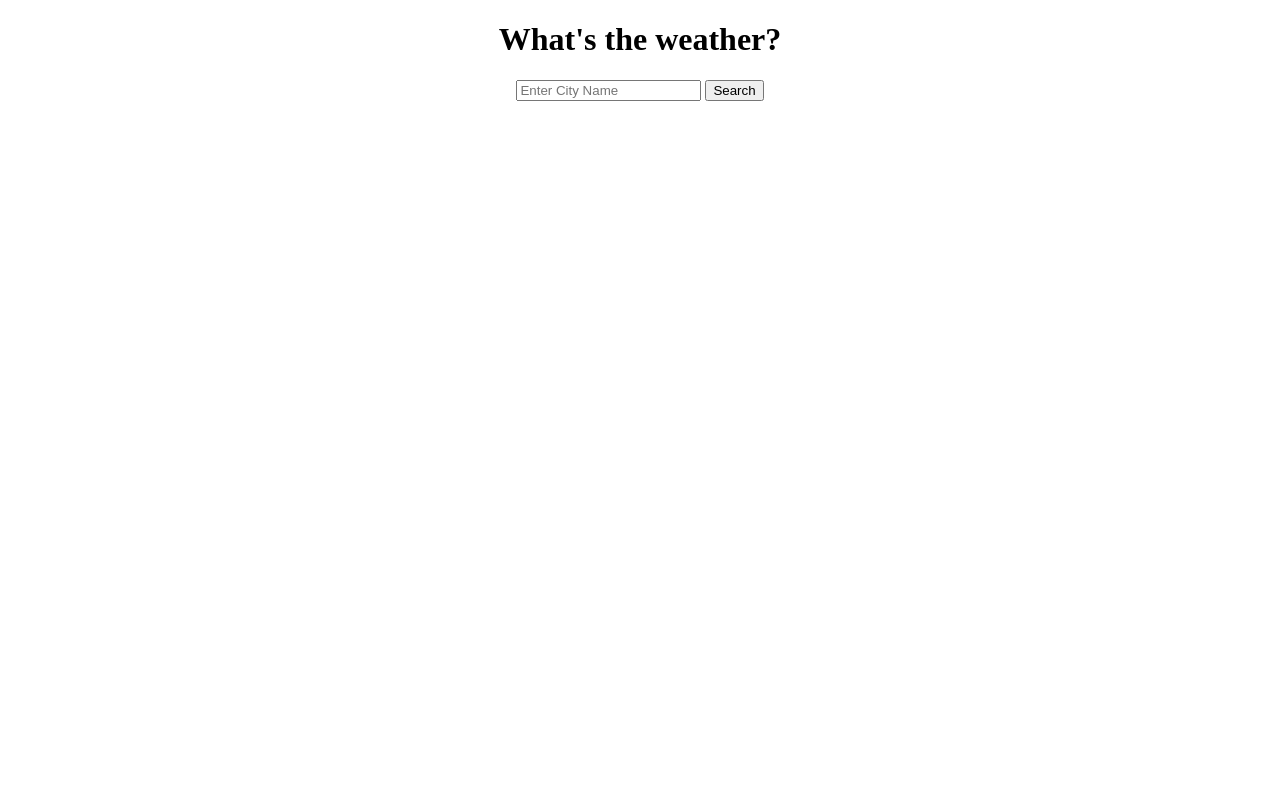
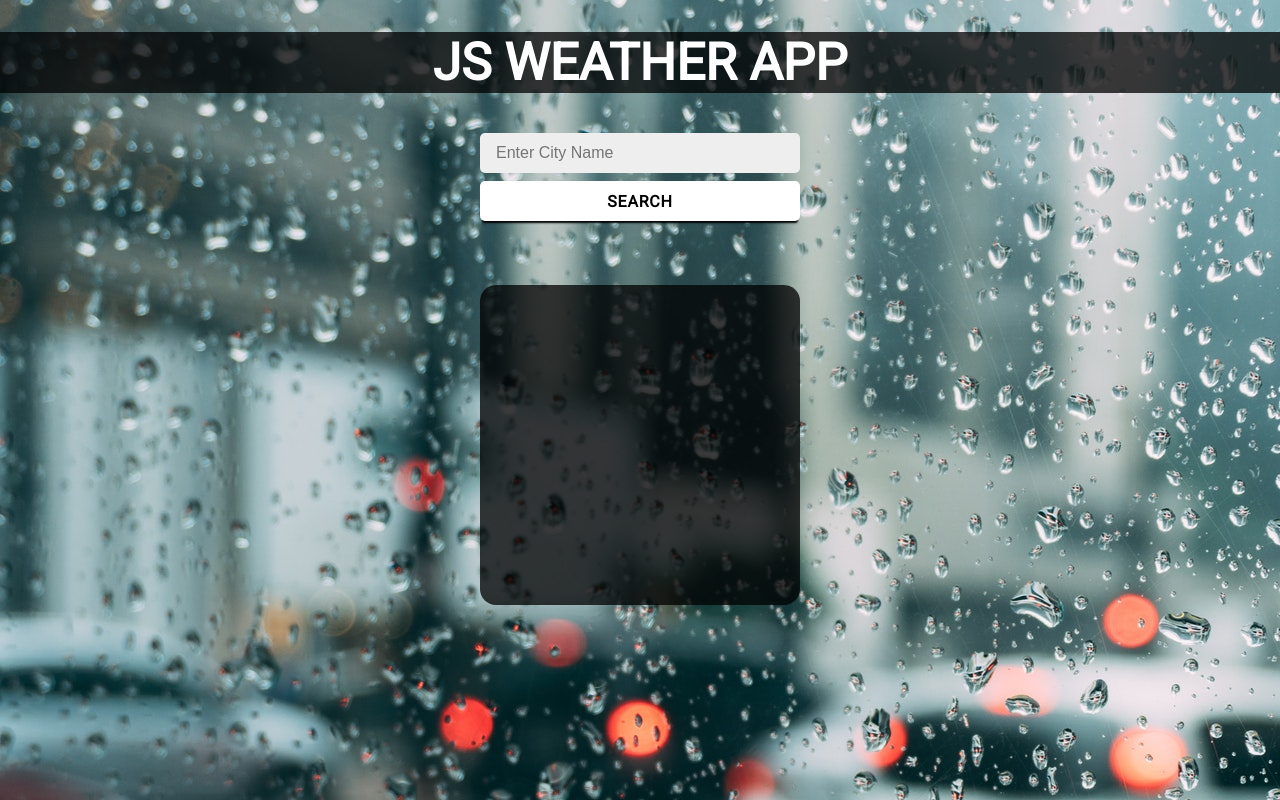
Before and after one commit to facundo-91/weather-js-app, a plain HTML site: page index.html in a window 1280 px wide. Both pictures are taken after a click on the button "Search". Drawn offline with Linux system fonts and the light colour scheme; no server answers.

Commit message:
added some style

```diff
--- a/index.html
+++ b/index.html
@@ -5,15 +5,18 @@
 	<meta name="viewport" content="width=device-width, initial-scale=1.0">
 	<meta http-equiv="X-UA-Compatible" content="ie=edge">
 	<title>Weather JS App</title>
+	<link rel="stylesheet" href="https://fonts.googleapis.com/css?family=Roboto&display=swap">
 	<link rel="stylesheet" href="style.css">
 </head>
 <body>
-	<h1>What's the weather?</h1>
+	<p class="title">JS Weather App</p>
 	<div>
-		<input type="text" placeholder="Enter City Name" id="search-input">
+		<input type="text" placeholder="Enter City Name" id="search-input" autofocus>
+	</div>
+	<div>
 		<input type="button" value="Search" id="search-btn">
 	</div>
-	<div id="weather-main">
+	<div id="weather-main" style="display: none">
 		<div id="weather-city"></div>
 		<div id="weather-temp"></div>
 		<div id="weather-description"></div>
--- a/scripts.js
+++ b/scripts.js
@@ -1,6 +1,7 @@
 // Selectors
 let searchInput = document.querySelector('#search-input');
 let searchButton = document.querySelector('#search-btn');
+let weatherMain = document.querySelector('#weather-main');
 let weatherCity = document.querySelector('#weather-city');
 let weatherTemp = document.querySelector('#weather-temp');
 let weatherDescription = document.querySelector('#weather-description');
@@ -18,7 +19,7 @@ function fetchWeather() {
 	request.open('GET', url, true);
 	// Function when request completes
 	request.onload = function() {
-		if (this.status == 200) {
+		if (this.status === 200) {
 			let response = JSON.parse(this.responseText);
 			weatherCity.innerHTML = response.name + ", " + response.sys.country;
 			weatherIcon.src = "http://openweathermap.org/img/w/" + response.weather[0].icon + ".png";
@@ -35,6 +36,12 @@ function fetchWeather() {
 	request.send();
 	// Clear input after search
 	searchInput.value = '';
+	// Change the display property of the div
+	if (weatherMain.style.display === 'none') {
+		weatherMain.style.display = 'block';
+	} else {
+		weatherMain.style.display = 'none';
+	}
 }
 
 // Events Listeners
--- a/style.css
+++ b/style.css
@@ -2,9 +2,61 @@ html, body {
 	margin: 0;
 	padding: 0;
 	text-align: center;
+	background: url(./bg.jpg) fixed no-repeat;
+	font-family: 'Roboto', sans-serif;
+}
+.title {
+	font-size: 3.2rem;
+	font-weight: bold;
+	text-transform: uppercase;
+	color: #fff;
+	background-color: rgba(0, 0, 0, 0.75);
+	margin: 2rem 0;
+}
+#search-input {
+	height: 1.5rem;
+	width: 18rem;
+	margin: .5rem;
+	padding: .5rem 1rem;
+	font-size: 1rem;
+	background-color: #eee;
+	border: none;
+	border-radius: 5px;
+	vertical-align: middle;
+}
+#search-input:focus {
+	outline: none;
+}
+#search-btn {
+	cursor: pointer;
+	height: 2.5rem;
+	width: 20rem;
+	background-color: #fff;
+	font-size: 1rem;
+	font-weight: 600;
+	font-family: "Roboto", sans-serif;
+	letter-spacing: 0.8px;
+	text-align: center;
+	text-decoration: none;
+	text-transform: uppercase;
+	border: none;
+	border-radius: 5px;
+	box-shadow: 0 4px 2px -2px black;
+}
+#search-btn:hover {
+	text-decoration: none;
+	box-shadow: 0 4px 10px 0px black;
+	color: #111;
+	border: solid 1px #111;
 }
 #weather-main {
-	margin: 4rem 0;
+	width: 20rem;
+	height: 16rem;
+	padding: 2rem 0;
+	margin: 4rem auto;
+	color: #fff;
+	background-color: rgba(0, 0, 0, 0.75);
+	border-radius: 16px;
 }
 #weather-city {
 	font-size: 2rem;
@@ -14,7 +66,7 @@ html, body {
 	font-weight: bold;
 }
 #weather-description {
-	font-size: 1.3rem;
+	font-size: 1.4rem;
 	display: inline-block;
 }
 #weather-icon-holder {
@@ -24,5 +76,5 @@ html, body {
 	vertical-align: middle;
 }
 #weather-pressure, #weather-humidity {
-	font-size: 1.3rem;
+	font-size: 1.4rem;
 }
```
Also changed, not shown: bg.jpg (added).
